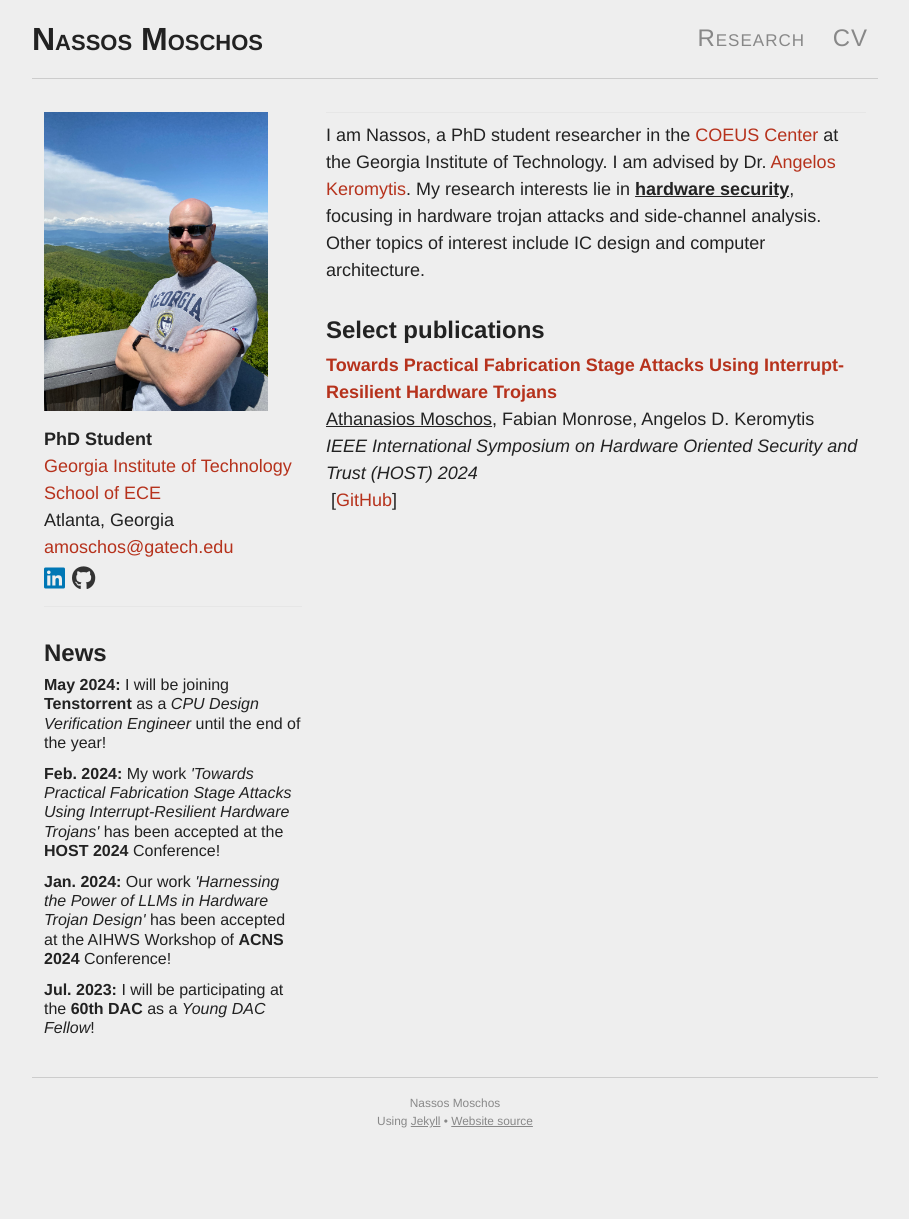
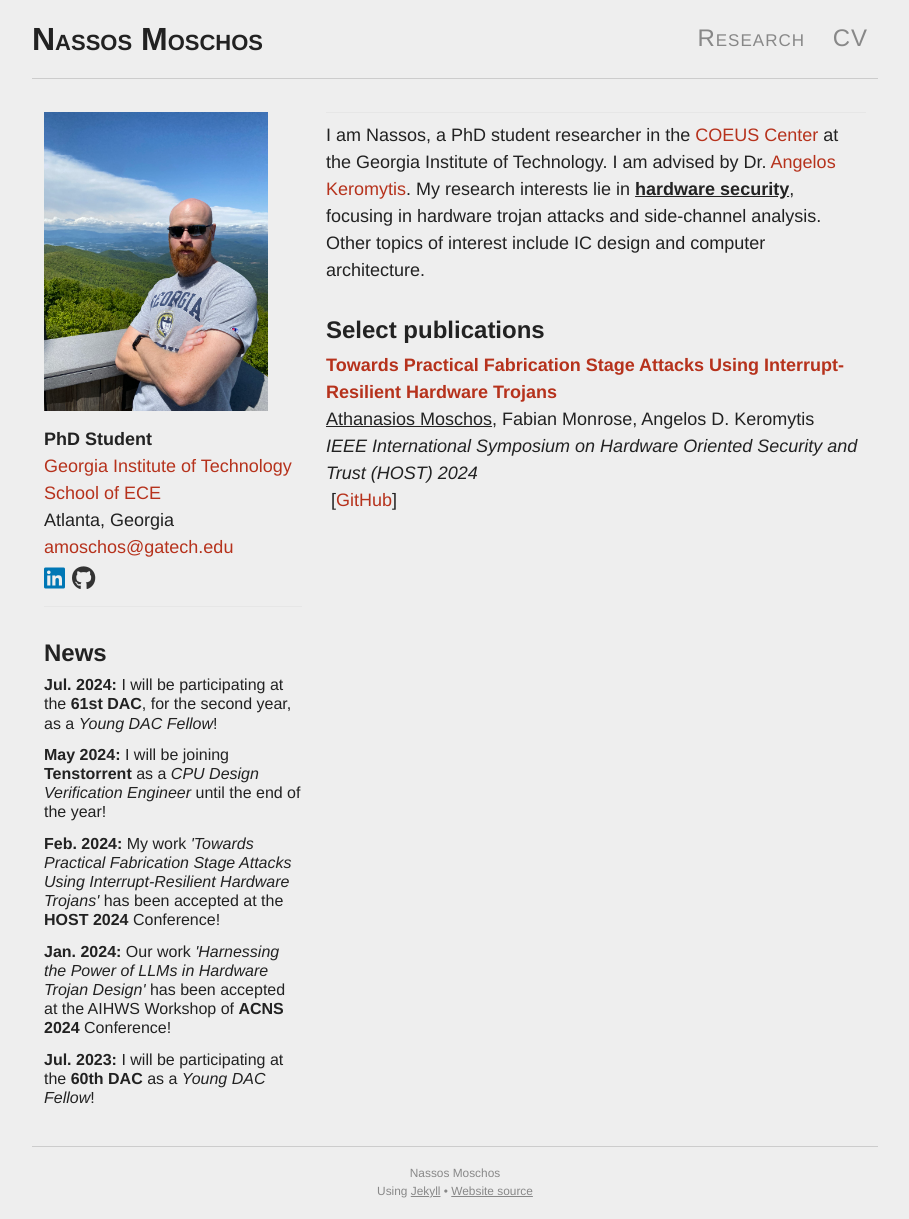
Before and after one commit to 0ena/0ena.github.io, a Jekyll site: the page built from index.md, in a window 1280 px wide. Shown: the whole page, without its empty margins (185-1094 px from the left). Built offline with Jekyll 4.4.1, drawn with Linux system fonts in a browser that asks for light colours; nearby versions of some CDN libraries; before the commit the page ends 1149 px from its top, so only the background shows below that.

Commit message:
Update news.yml

```diff
--- a/_data/news.yml
+++ b/_data/news.yml
@@ -1,3 +1,5 @@
+- date: "Jul. 2024"
+  event: "I will be participating at the <b>61st DAC</b>, for the second year, as a <i>Young DAC Fellow</i>!"
 - date: "May 2024"
   event: "I will be joining <b>Tenstorrent</b> as a <i>CPU Design Verification Engineer</i> until the end of the year!"
 - date: "Feb. 2024"
```
